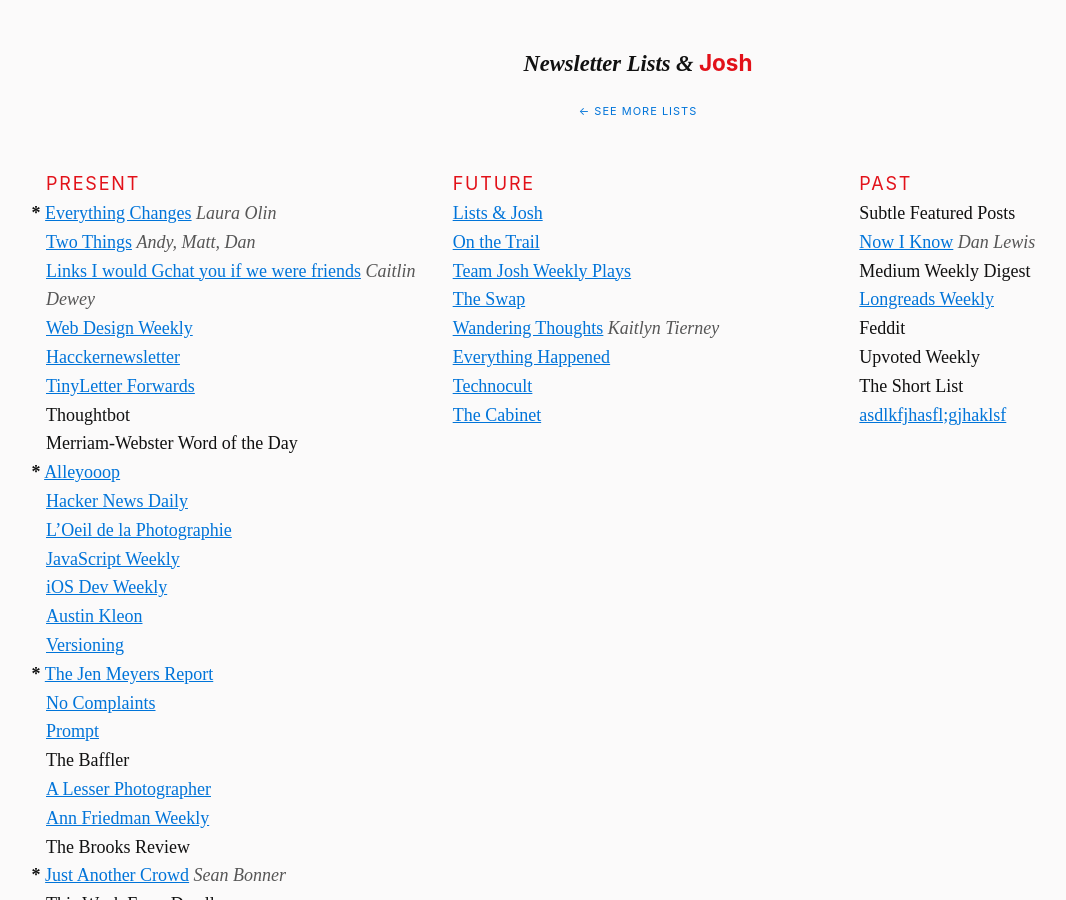
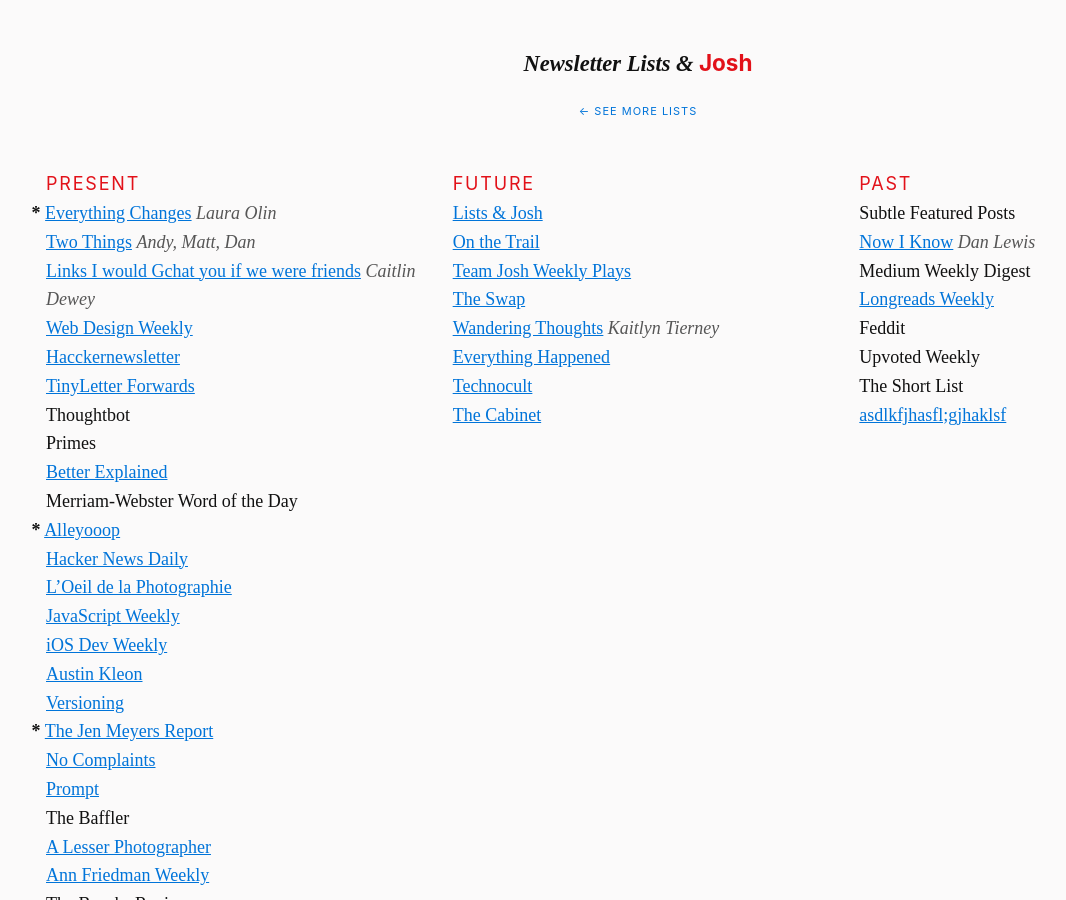
Before and after one commit to joshbeckman/andjosh.github.io, a Jekyll site: the page built from _lists/newsletter-lists.md, in a window 1280 px wide and 900 px high. Shown: the whole window, without its empty margins (2-1068 px from the left). Built offline with Jekyll 4.4.1, drawn with Linux system fonts in a browser that asks for light colours; Markdown is read by kramdown in place of the engine named in the settings.

Commit message:
New to the lists

```diff
--- a/_lists/newsletter-lists.md
+++ b/_lists/newsletter-lists.md
@@ -11,6 +11,8 @@
 - [Hacckernewsletter](http://www.hackernewsletter.com)
 - [TinyLetter Forwards](http://tinyletter.com/forwards)
 - Thoughtbot
+- Primes
+- [Better Explained](http://betterexplained.com)
 - Merriam-Webster Word of the Day
 - __*__ [Alleyooop](//alleyooop.info)
 - [Hacker News Daily](http://www.daemonology.net/hn-daily/)
```
Also changed, not shown: _lists/podcast-lists.md (+1 -0 lines).
